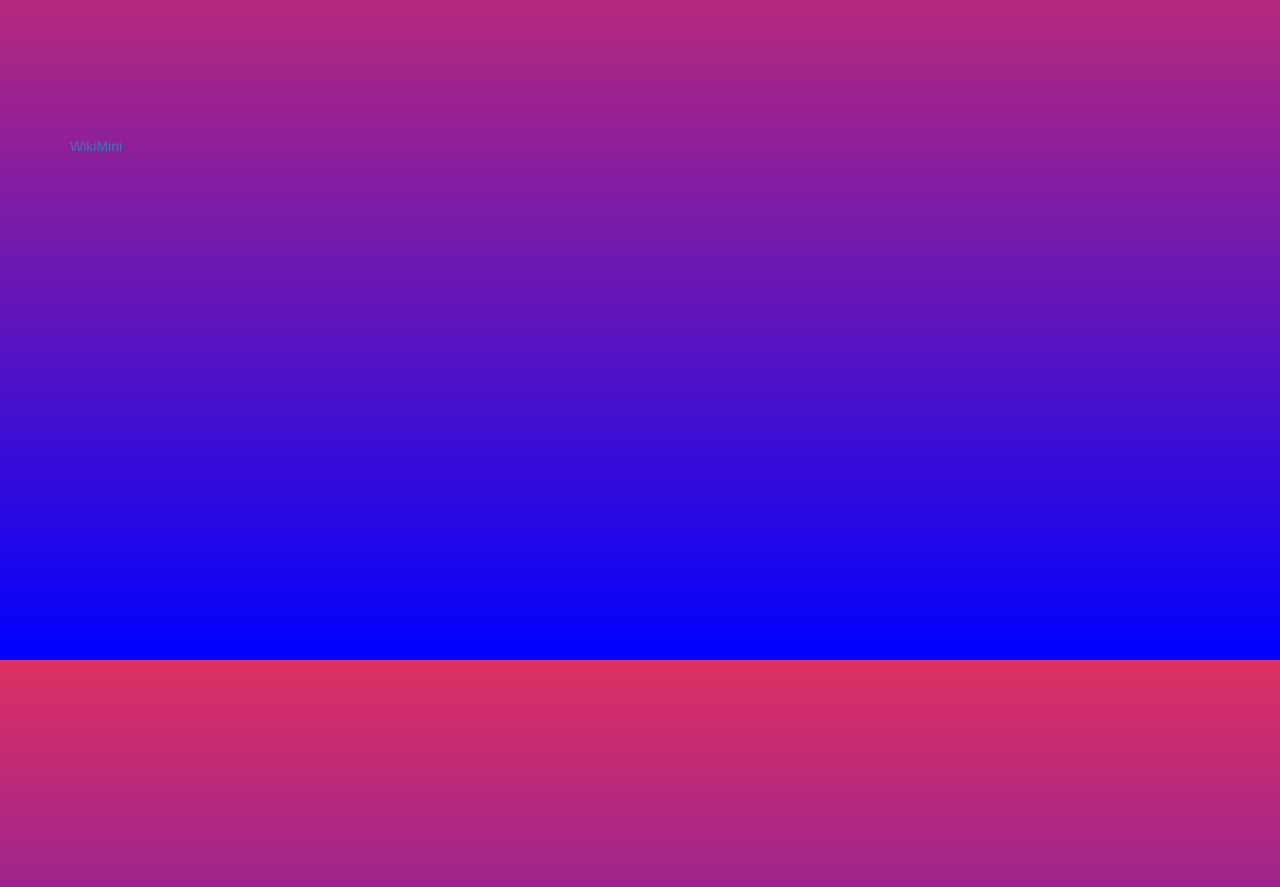
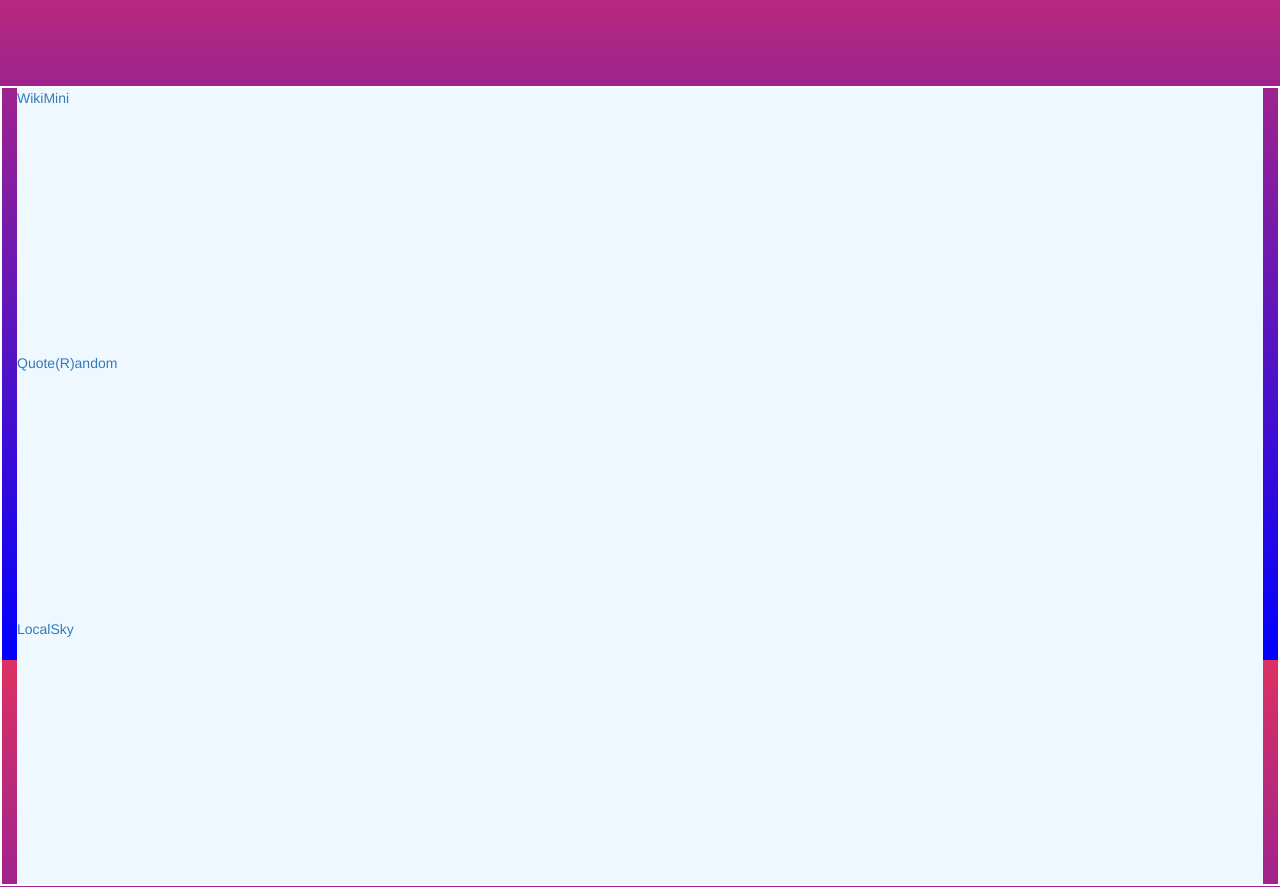
Before and after one commit to Andreweijie/andreweijie.github.io, a plain HTML site: page index.html in a window 1280 px wide. Shown: the part 940-1827 px from the top of the page. Drawn offline with nearby package versions, Linux system fonts and the light colour scheme.

Commit message:
CSS changes

```diff
--- a/index.html
+++ b/index.html
@@ -49,6 +49,8 @@
        </ul>
     </div>
   </nav>
+
+    <!-- About -->
   <div id="about" class="jumbotron" style="background:transparent">
   <div class="container-fluid about">
     <div class="row text-center">
@@ -60,9 +62,21 @@
     </div>
   </div>
   </div>
-  <div id="works" class="container work">
-      <a target="_blank" href="https://andreweijie.github.io/wikimini">WikiMini</a>
+
+    <!-- Works -->
+  <div id="works" class="container-fluid work">
+      <div>
+        <a target="_blank" href="https://andreweijie.github.io/wikimini">WikiMini</a>
+      </div>
+      <div>
+        <a target="_blank" href="https://andreweijie.github.io/quoterandom">Quote(R)andom</a>
+      </div>
+      <div>
+        <a target="_blank" href="https://andreweijie.github.io/localsky">LocalSky</a>
+      </div>
   </div>
+
+    <!-- Contacts -->
   <div id="contacts" class="jumbotron foot" style="background:transparent">
     <div class="container">
       <div class="col-xs-6 col-sm-6 col-md-6 col-lg-6 col-xs-offset-3">
--- a/portfolio.css
+++ b/portfolio.css
@@ -17,6 +17,7 @@ body {
   background-color:transparent;
   border:0px;
   border-radius:0;
+  position: absolute;
 }
 #li1 {
   color:white;
@@ -65,7 +66,7 @@ body {
 }
 
 .jumbotron.foot {
-  height:850px;
+  height:100vh;
 }
 
 .fa {
@@ -77,11 +78,20 @@ body {
 }
 
 .about {
-  height:850px;
+  height:100vh;
 }
 
 .work {
-  height:850px;
+  height:100vh;
+  border: solid 2px;
+  display: flex;
+  justify-content: space-around;
+  flex-direction: column;
+}
+
+.work div {
+    height: 300px;
+    background-color:aliceblue;
 }
 
 #input:focus {
```
